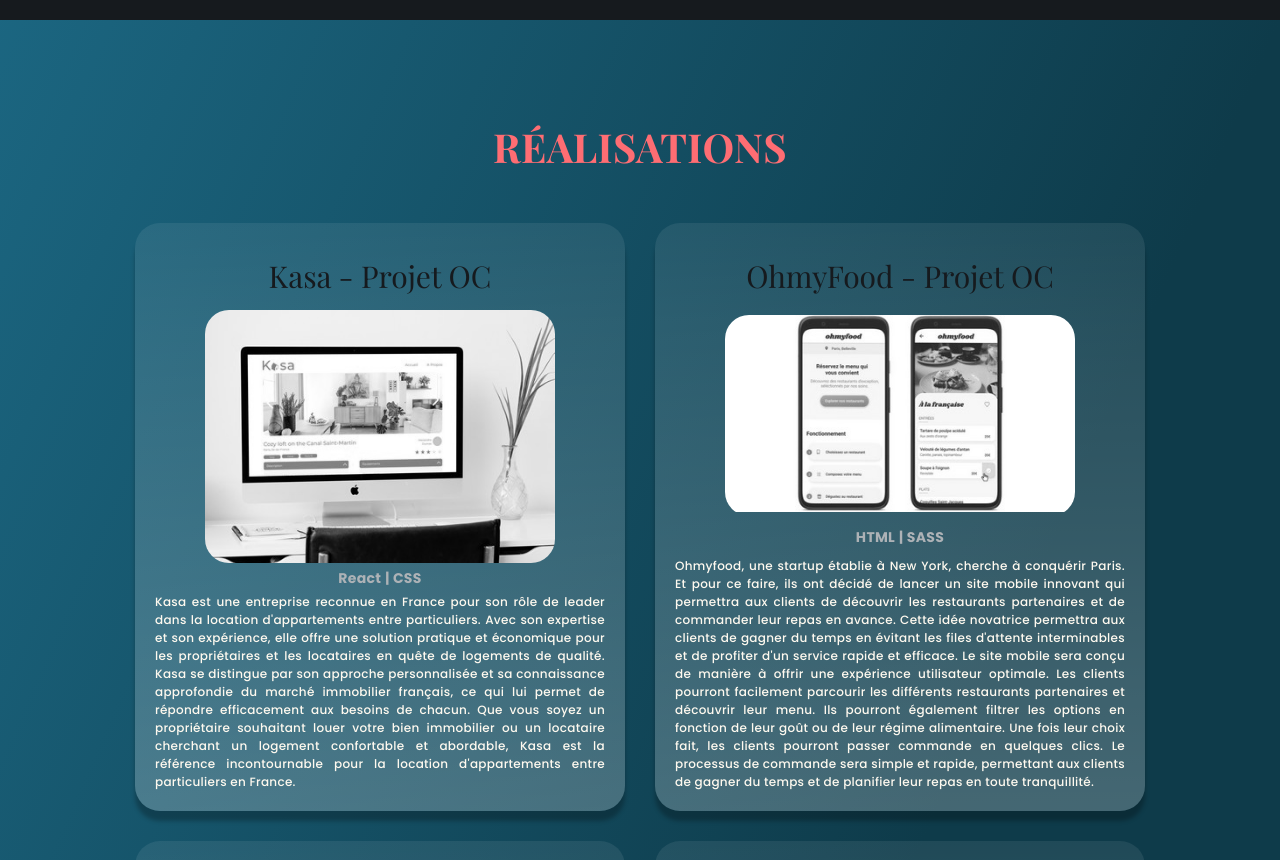
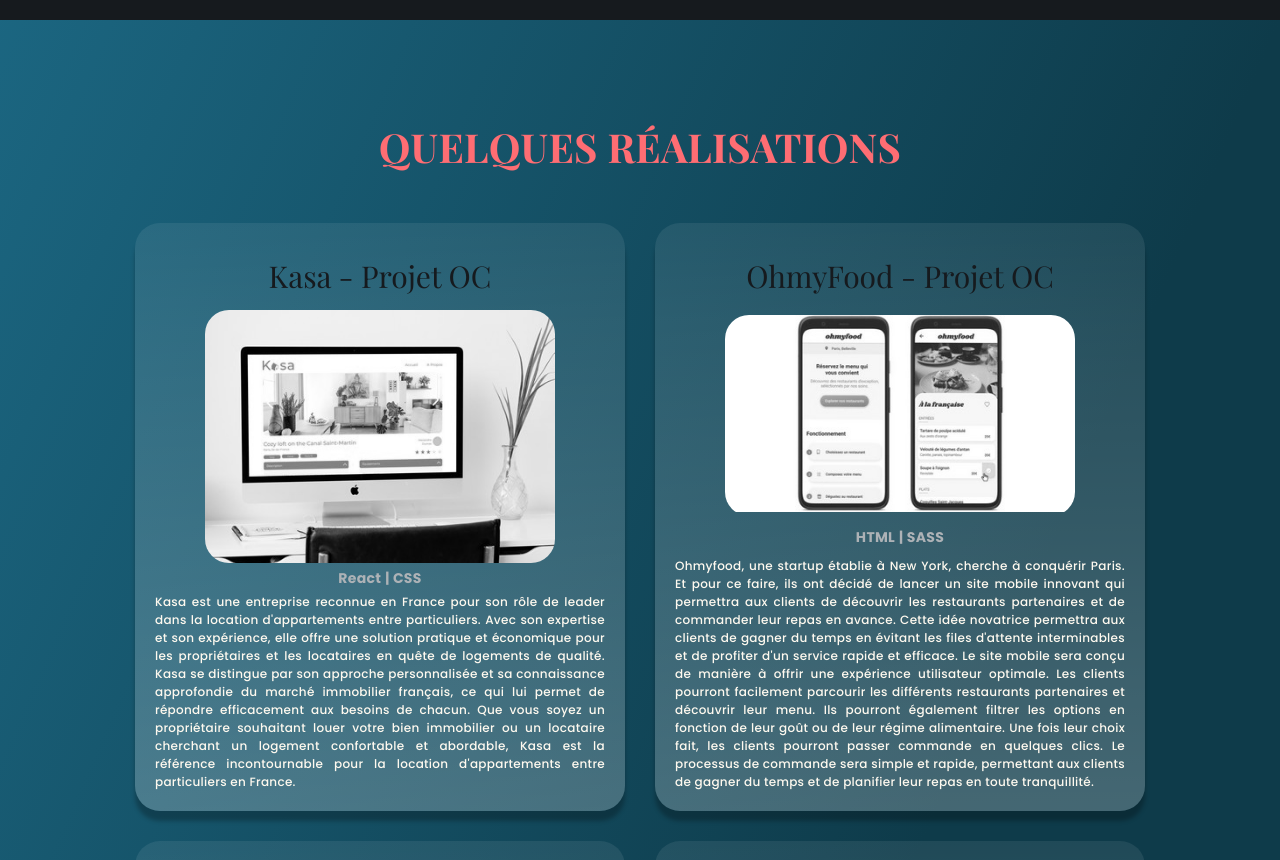
Before and after one commit to Cecilia-Giusti/portfolio, a React (Create React App) app: page / in a window 1280 px wide. Shown: the part 2380-3240 px from the top of the page. Built offline with nearby package versions, Linux system fonts and the light colour scheme.

Commit message:
:bug: update name realisation

```diff
--- a/public/index.html
+++ b/public/index.html
@@ -7,7 +7,7 @@
   <meta name="viewport" content="width=device-width, initial-scale=1" />
   <meta name="theme-color" content="#000000" />
   <meta name="description"
-    content="Consultez mon portfolio de développement web pour voir comment mes compétences en matière de développement web peuvent aider votre entreprise à atteindre ses objectifs" />
+    content="Consultez mon portfolio de développement web " />
   <link rel="preconnect" href="https://fonts.googleapis.com">
 
   <link rel="preconnect" href="https://fonts.gstatic.com" crossorigin>
--- a/src/components/Realisations.tsx
+++ b/src/components/Realisations.tsx
@@ -41,7 +41,7 @@
 
     return (
       <section className='section-realisations' id='realisations'>
-        <Title text='RÉALISATIONS' numberTitle={2} />
+        <Title text='QUELQUES RÉALISATIONS' numberTitle={2} />
         <div className='section-realisations-content'>
           {projects.projects.map((project: Project, id) => {
             return (
```
Also changed, not shown: 1 other file (tests, documents, lock files or other folders).
